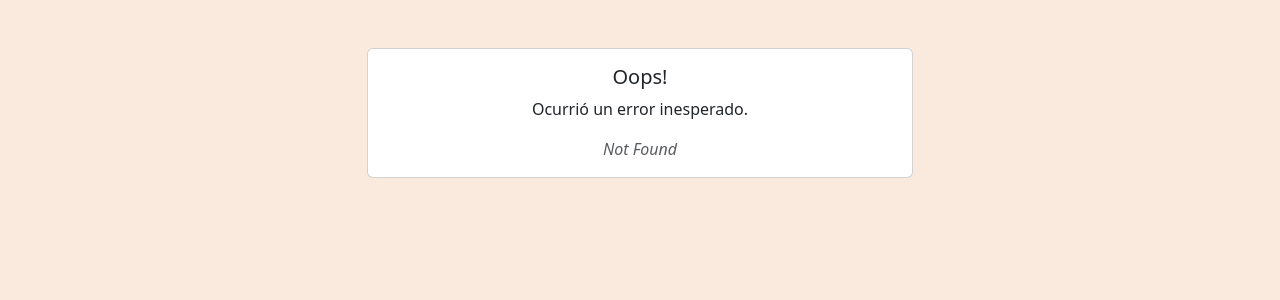
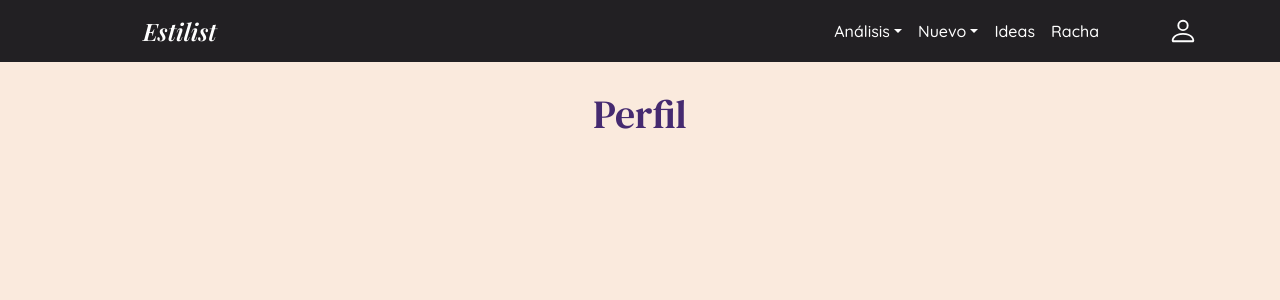
Before and after one commit to Estilist/Website, a React (Vite) app: page /profile in a window 1280 px wide. Before the commit this address had no page. Shown: the top 300 px of the page. Built offline with nearby package versions, Linux system fonts and the light colour scheme; sample sign-in values are in the browser's storage.

Commit message:
Add protected routes using session context

```diff
--- a/src/components/Header.jsx
+++ b/src/components/Header.jsx
@@ -14,10 +14,12 @@ function Header() {
             <Container>
                 {/* icono de colapso a la izquierda */}
                 <Navbar.Toggle aria-controls="basic-navbar-nav" className="order-1 order-md-2" />
+
                 {/* título centrado */}
                 <Navbar.Brand className="mx-auto order-2 order-md-1">
                     <span className='logo' onClick={() => {navigate("/")}}>Estilist</span>
                 </Navbar.Brand>
+
                 {/* colapso */}
                 <Navbar.Collapse id="basic-navbar-nav" className="order-3 order-md-3">
                     <Nav className="ms-auto">
@@ -35,8 +37,9 @@ function Header() {
                         <Nav.Link className="order-2">Racha</Nav.Link>
                     </Nav>
                 </Navbar.Collapse>
+
                 {/* icono de usuario a la derecha */}
-                <Nav.Link href="#" className="ms-auto order-2 order-md-4" id="icono-persona">
+                <Nav.Link className="ms-auto order-2 order-md-4" id="icono-persona" onClick={() => navigate("/profile")}>
                     <img src={PersonIcon} alt="Icono Persona" className="svg-icon-persona" />
                 </Nav.Link>
             </Container>
--- a/src/components/index.css
+++ b/src/components/index.css
@@ -84,6 +84,13 @@ body {
 }
 .form-check-label {
     font-size: 14px;
+}
+.form-error {
+    min-height: 60px;
+    margin-bottom: 15px;
+}
+.alert {
+    margin: 0;
 }
 
 /* HELP US PAGE */
--- a/src/contexts/SessionContext.jsx
+++ b/src/contexts/SessionContext.jsx
@@ -5,15 +5,15 @@ export const SessionContext = createContext();
 
 export const SessionProvider = ({ children }) => {
     const [session, setSession] = useState(() => {
-        const storedSession = localStorage.getItem('user');
+        const storedSession = localStorage.getItem('session');
         return storedSession ? JSON.parse(storedSession) : null;
     });
 
     useEffect(() => {
         if (session) {
-            localStorage.setItem("user", JSON.stringify(session));
+            localStorage.setItem("session", JSON.stringify(session));
         } else {
-            localStorage.removeItem("user");
+            localStorage.removeItem("session");
         }
     }, [session]);
 
--- a/src/main.jsx
+++ b/src/main.jsx
@@ -15,12 +15,17 @@ import "./components/index.css"
 
 // Pages
 import Root from "./routes/Root";
+import ProtectedRoute from "./routes/ProtectedRoute";
 import ErrorPage from "./pages/ErrorPage";
 import LoginPage from "./pages/LoginPage";
 import RegisterPage from "./pages/RegisterPage";
-import InicioPage from "./pages/InicioPage";
 import PersonalDataQuizPage from "./pages/PersonalDataQuizPage";
 import HelpUsPage from "./pages/HelpUsPage";
+import HomePage from "./pages/HomePage";
+import ProfilePage from "./pages/ProfilePage";
+
+// Contexts
+import { SessionProvider } from "./contexts/SessionContext";
 
 const router = createBrowserRouter([
     {
@@ -30,7 +35,7 @@ const router = createBrowserRouter([
         children: [
             {
                 path: "/",
-            element: <InicioPage />,
+                element: <HomePage />, // Redirige a Inicio o a Ideas
             },
             {
                 path: "/login",
@@ -42,18 +47,32 @@ const router = createBrowserRouter([
             },
             {
                 path: "/personalDataQuiz",
-            element: <PersonalDataQuizPage />,
+                element: (
+                    <PersonalDataQuizPage />
+                ),
             },
             {
                 path: "/helpUs",
-          element: <HelpUsPage />,
+                element: (
+                    <HelpUsPage />
+                ),
             },
-    ]
+            {
+                path: "/profile",
+                element: (
+                    <ProtectedRoute>
+                        <ProfilePage />
+                    </ProtectedRoute>
+                ),
             }
+        ],
+    },
 ]);
 
 ReactDOM.createRoot(document.getElementById("root")).render(
   <React.StrictMode>
+    <SessionProvider>
       <RouterProvider router={router} />
+    </SessionProvider>
   </React.StrictMode>
 );
--- /dev/null
+++ b/src/pages/HomePage.jsx
@@ -0,0 +1,16 @@
+import { useContext } from "react";
+import { SessionContext } from "../contexts/SessionContext";
+import InicioPage from "./InicioPage";
+import IdeasPage from "./IdeasPage";
+
+const HomePage = () => {
+    const { session } = useContext(SessionContext);
+
+    return (
+        <>
+            {session ? <IdeasPage /> : <InicioPage />}
+        </>
+    );
+};
+
+export default HomePage;
--- /dev/null
+++ b/src/pages/IdeasPage.jsx
@@ -0,0 +1,12 @@
+import PageTitle from '../components/PageTitle';
+
+const IdeasPage = () => {
+    return (
+        <>
+            {/* Botón de Iniciar Sesión y Registrarme */}
+            <PageTitle>Ideas</PageTitle>
+        </>
+    );
+};
+
+export default IdeasPage;
--- a/src/pages/LoginPage.css
+++ /dev/null
@@ -1,8 +0,0 @@
-.form-error {
-    min-height: 60px;
-    margin-bottom: 15px;
-}
-
-.alert {
-    margin: 0;
-}
--- a/src/pages/LoginPage.jsx
+++ b/src/pages/LoginPage.jsx
@@ -4,7 +4,6 @@ import PrimaryButton from "../components/PrimaryButton";
 import SecondaryButton from '../components/SecondaryButton';
 import { useNavigate } from "react-router-dom";
 import { SessionContext } from "../contexts/SessionContext";
-import "./LoginPage.css";
 
 const LoginPage = () => {
     const navigate = useNavigate();
--- /dev/null
+++ b/src/pages/ProfilePage.jsx
@@ -0,0 +1,12 @@
+import PageTitle from '../components/PageTitle';
+
+const ProfilePage = () => {
+    return (
+        <>
+            {/* Botón de Iniciar Sesión y Registrarme */}
+            <PageTitle>Perfil</PageTitle>
+        </>
+    );
+};
+
+export default ProfilePage;
--- /dev/null
+++ b/src/routes/ProtectedRoute.jsx
@@ -0,0 +1,20 @@
+import { useContext } from "react";
+import { Navigate } from "react-router-dom";
+import { SessionContext } from "../contexts/SessionContext";
+import PropTypes from "prop-types";
+
+const ProtectedRoute = ({ children }) => {
+    const { session } = useContext(SessionContext);
+
+    if (!session) {
+        return <Navigate to="/login" replace />;
+    }
+
+    return children;
+};
+
+ProtectedRoute.propTypes = {
+    children: PropTypes.node,
+};
+
+export default ProtectedRoute;
--- a/src/routes/Root.jsx
+++ b/src/routes/Root.jsx
@@ -1,17 +1,14 @@
 import { Outlet } from "react-router-dom";
 import Header from "../components/Header";
 import { Container } from "react-bootstrap";
-import { SessionProvider } from "../contexts/SessionContext";
 
 export default function Root() {
     return (
-        <SessionProvider>
         <div>
             <Header />
             <Container className="text-center" style={{marginTop: "90px"}}>
                 <Outlet />
             </Container>
         </div>
-        </SessionProvider>
     )
 }
```
Lines whose indentation alone changed are shown as unchanged.
